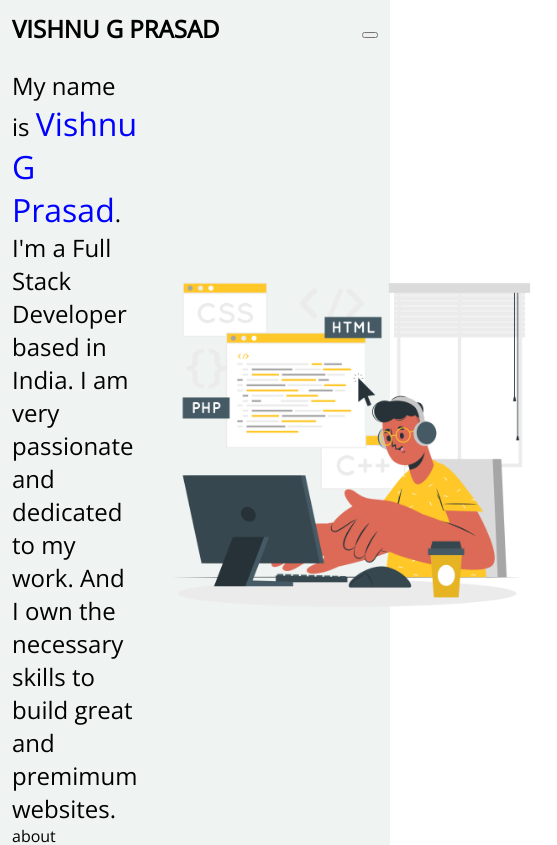
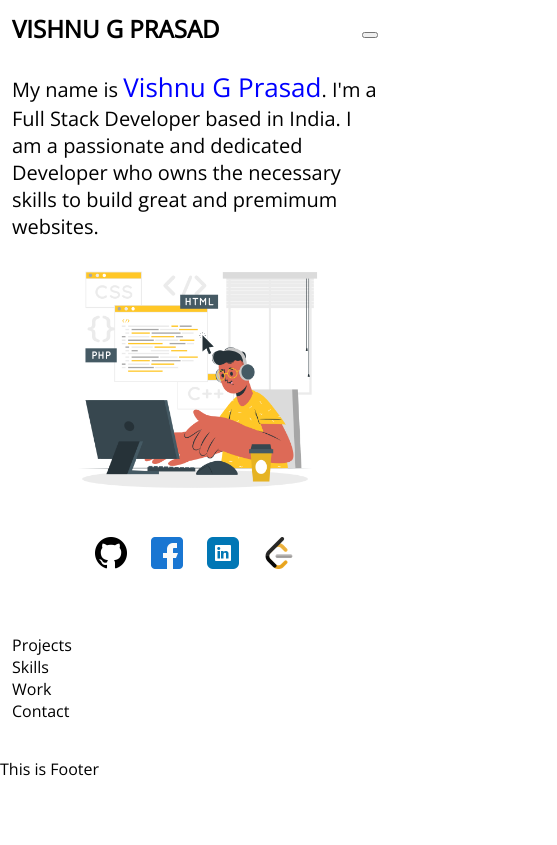
Before and after one commit to vishnugprasad/protfolio, a React (Create React App) app: page / in a window 390 px wide. Shown: the top 845 px of the page, 557 px wide, since content can reach past the window. Built offline with nearby package versions, Linux system fonts and the light colour scheme.

Commit message:
about completed

```diff
--- a/src/components/body/about/about.css
+++ b/src/components/body/about/about.css
@@ -20,3 +20,25 @@
     color: blue;
     font-size: 32px;
 }
+
+
+@media only screen and (max-width: 720px){
+    .about-top{
+        flex-direction: column;
+        justify-content: center;
+        align-items: center;
+    }
+
+    .about-picture{
+        height: 280px;
+    }
+
+    .about-info{
+        font-size: 20px;
+
+    }
+
+    .info-name{
+        font-size: 26px;
+    }
+}
--- a/src/components/body/about/index.js
+++ b/src/components/body/about/index.js
@@ -1,4 +1,5 @@
 import React from 'react'
+import SocialContact from '../../common/social-contact'
 import "./about.css"
 
 function About() {
@@ -7,7 +8,7 @@ function About() {
         <div className='about-top'>
             <div className='about-info'>
                 My name is <span className='info-name'>Vishnu G Prasad</span>. I'm a Full Stack Developer based in India.
-                I am very passionate and dedicated to my work. And I own the necessary
+                I  am a passionate and dedicated Developer who owns the necessary
                 skills to build great and premimum websites.
             </div>
             <div className='about-photo'>
@@ -16,8 +17,7 @@ function About() {
 
         </div>
         <div className='about-bottom'>
-            about
-            {/* this is social contact icons */}
+            <SocialContact></SocialContact>
         </div>
     </div>
   )
--- /dev/null
+++ b/src/components/common/social-contact/index.js
@@ -0,0 +1,24 @@
+import React from 'react'
+import { SocialData } from '../../data/social'
+import "./social-contact.css"
+
+function SocialContact() {
+    const data = SocialData;
+  return (
+    <div className='social-contact'>
+    {data.map((item)=>{
+        return(
+            <a href = {item.link}>
+                <div className='social-icon-div'>
+                    <img src = { item.icon } className = "social-icon"/>
+
+                </div>
+
+            </a>
+        )
+    })}
+    </div>
+  )
+}
+
+export default SocialContact
--- /dev/null
+++ b/src/components/common/social-contact/social-contact.css
@@ -0,0 +1,21 @@
+.social-contact{
+    display: flex;
+    justify-content: center;
+    align-items: center;
+}
+
+.social-icon-div{
+    padding: 6px;
+    cursor: pointer;
+    margin: 6px;
+}
+
+.social-icon{
+    height: 40px;
+}
+
+@media only screen and (max-width: 720px){
+    .social-icon{
+        height: 32px;
+    }
+}
--- /dev/null
+++ b/src/components/data/social.js
@@ -0,0 +1,22 @@
+export const SocialData = [
+    {
+        platform: "Github",
+        link : "https://github.com/vishnugprasad",
+        icon: require("../../assets/github.png")
+    },
+    {
+        platform: "Facebook",
+        link : "https://www.facebook.com/vishnuanugraha001/",
+        icon: require("../../assets/facebook.png")
+    },
+    {
+        platform: "Linkedin",
+        link : "https://www.linkedin.com/in/vishnu-g-prasad-2ab651237/",
+        icon: require("../../assets/linkedin.png")
+    },
+    {
+        platform: "Leetcode",
+        link : "https://leetcode.com/vishnugprasad/",
+        icon: require("../../assets/leetcode.png")
+    },
+];
--- a/src/components/header/web/index.js
+++ b/src/components/header/web/index.js
@@ -1,6 +1,6 @@
 import React from "react";
 import "./web.css";
-import { ReactComponent as CloseIcon } from "../../../images/cross-circle.svg";
+// import { ReactComponent as CloseIcon } from "../../../images/cross-circle.svg";
 
 function Web() {
   return (
--- a/src/components/home/home.css
+++ b/src/components/home/home.css
@@ -8,7 +8,7 @@ html{
     flex-direction: column;
     margin: auto;
     width: 70%;
-    background-color: rgb(239, 244, 242);
+    background-color: rgb(255, 255, 255);
 }
 
 @media only screen and (max-width: 1024px){
```
